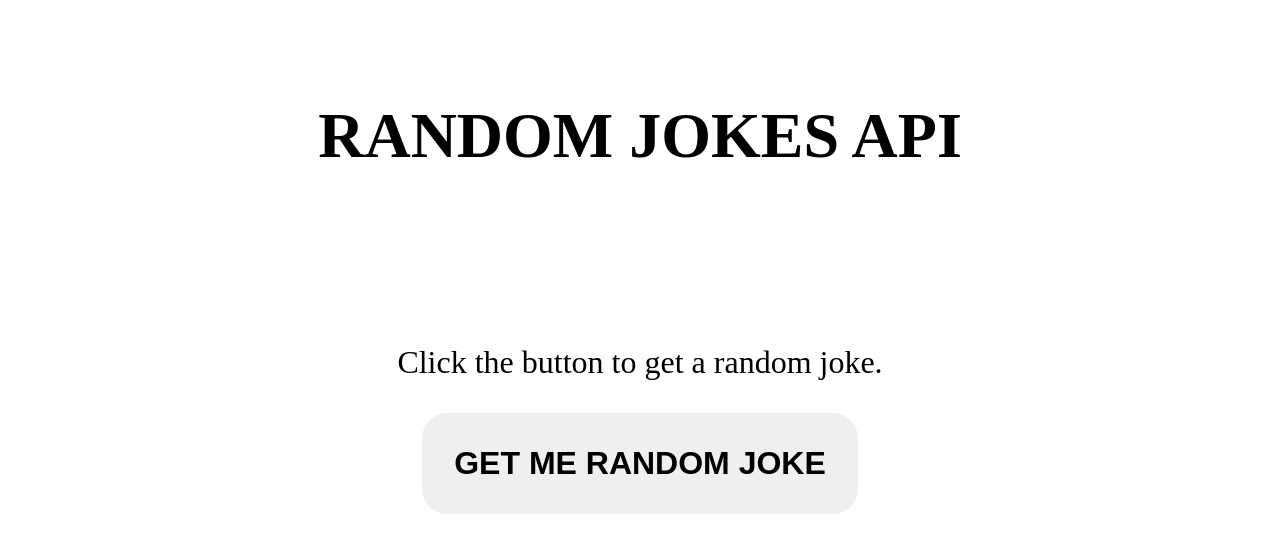
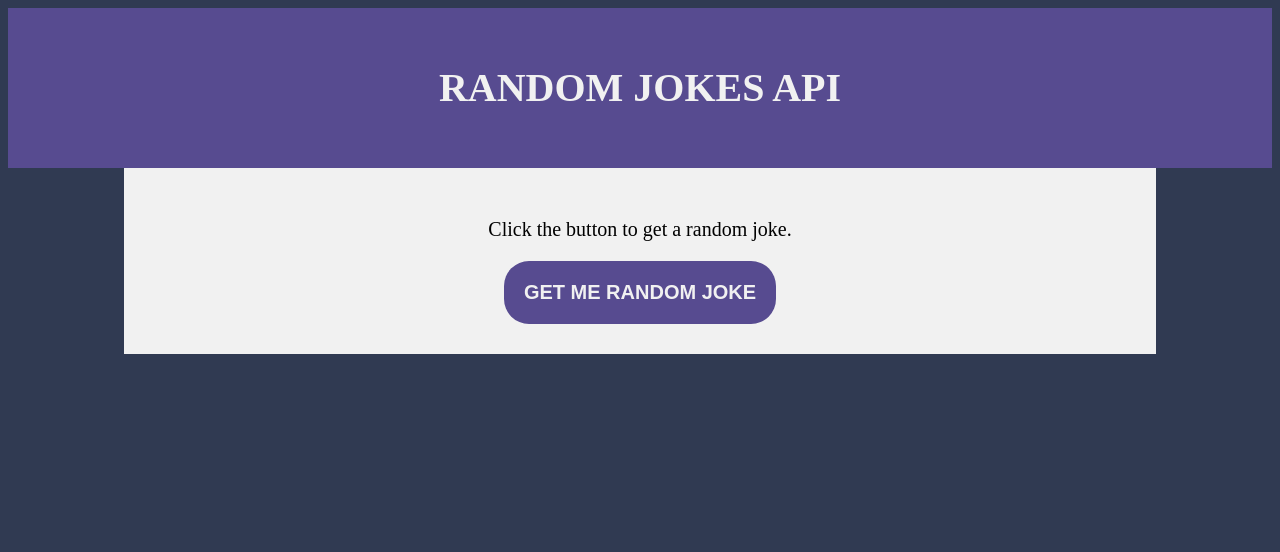
Before and after one commit to SODIZDAROGLU/Joke, a plain HTML site: page index.html in a window 1280 px wide. Drawn offline with Linux system fonts and the light colour scheme.

Commit message:
more styling

```diff
--- a/style.css
+++ b/style.css
@@ -1,43 +1,43 @@
-$dark: #303A52;
+/* $dark: #303A52;
 $light: #f1f1f1;
 
 $colorSet1: #574B90; // Purple
 $colorSet2: #9E579D; // Matenta
-$colorSet3: #FC85AE; // Pink
+$colorSet3: #FC85AE; // Pink */
 
 html {
 	font-size: 10px;
 }
 body {
 	font-size: 2rem;
-	background-color: $dark;
+	background-color:#303A52;
 }
 h1, h2, h3, h4 {
-	color: $colorSet2;
+	color: #9E579D;
 	text-transform: uppercase;
 	line-height: 1.5;
 	margin: 0;
 }
 
 header {
-	background-color: $colorSet1;
+	background-color: #574B90;
 	padding: 5rem;
 	text-align: center;
 
 	h1 {
-		color: $light;
+		color: #f1f1f1;
 	}
 }
 .container {
 	width: 80%;
-	background-color: $light;
+	background-color: #f1f1f1;
 	margin: 0 auto;
 	padding: 3rem 1rem;
-
-	.content {
+}
+.content {
 		text-align:center;
 	}
-}
+
 .para1, .para2 {
 	line-height: 1.5;
 }
@@ -45,8 +45,8 @@ header {
 button[type="submit"]{
 	display: block;
 	margin: 0 auto;
-	background-color: $colorSet1;
-	color: $light;
+	background-color: #574B90;
+	color:  #f1f1f1;
 	font-weight: bold;
 	text-transform: uppercase;
 	border: none;
@@ -58,6 +58,6 @@ button[type="submit"]{
 	transition: all .3s ease-out;
 
 	&:hover {
-		background-color: darken($colorSet3, 20%);
+		background-color: darken(#FC85AE, 20%);
 	}
 }
```
